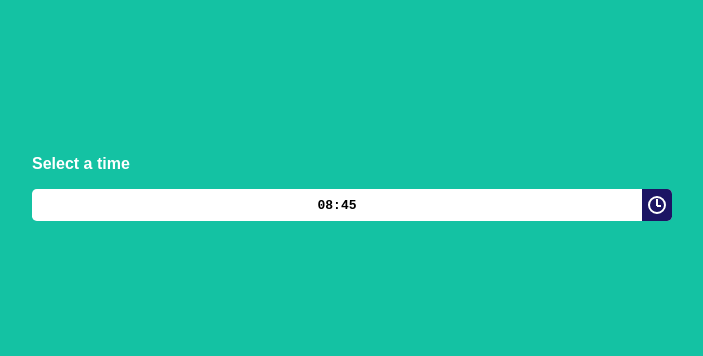
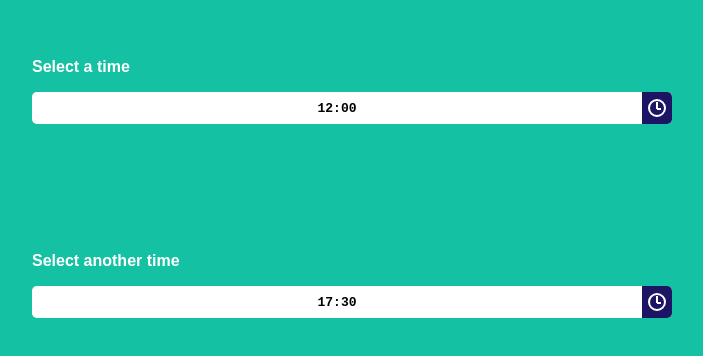
Before and after one commit to wRWebDev/timepicker, a plain HTML site: page index.html in a window 1280 px wide. Shown: the part 212-568 px from the top of the page, without its empty margins (288-991 px from the left). Drawn offline with nearby package versions, Linux system fonts and the light colour scheme.

Commit message:
Refactored for multiple instances

```diff
--- a/index.html
+++ b/index.html
@@ -34,6 +34,7 @@
             width: 50%;
             color: #fff;
             font-weight: bold;
+            margin: 4rem;
         }
 
     </style>
@@ -43,7 +44,20 @@
 
     <label>
         Select a time
-        <input type="time" name="schedule-time" value="08:45" />
+        <input
+            type="time"
+            name="schedule-time"
+        />
+    </label>
+
+
+    <label>
+        Select another time
+        <input
+            type="time"
+            name="another-time"
+            value="17:30"
+        />
     </label>
 
 
--- a/scss/timepicker.scss
+++ b/scss/timepicker.scss
@@ -1,3 +1,4 @@
+// Define theme color in RGB
 $tc-r: 28;
 $tc-g: 21;
 $tb-b: 100;
@@ -84,6 +85,7 @@ $tb-b: 100;
         border-radius: 0.3em;
         background: #fff;
         color: #000;
+        z-index: 10;
 
         &.show {
             display: flex;
--- a/timepicker.js
+++ b/timepicker.js
@@ -1,18 +1,26 @@
 /*
-    @WRWebDev - JQuery TimePicker v1.0
-    © Will Robertson 2021 - MIT License
-    https://github.com/
-
-    Loads in place of the HTML markup:
-    <input type="time" name="{pick a name}" (value="{hh:mm}" optional) />
+ *  JQuery TimePicker v1.0
+ *
+ *  Author:     @WRWebDev
+ *  Copyright:  © Will Robertson 2021
+ *  License:    MIT
+ *  Repo:       https://github.com/wRWebDev/timepicker
 */
 
 /*
+    Loads in place of the HTML markup:
+    <input type="time" name="{pick a name}" (value="{hh:mm}" opt.) (step="{x}" opt.) />
+
     ! USER OPTIONS
-    Default - 12:00 (midday)
-    Must be integers!
-    This is overwritten if a value is specified in the HTML
+    > Default Time - 12:00 (midday)
+        defaultTime = { hours: x (int), mins: x (int) }
+        This is overwritten if a valid value attribute is specified in the markup
+    > Minute Increments
+        minInc = x (int)
+        This is overwritten if a valid step attribute is specified in the markup
 */
+
+// ! USER OPTIONS
 let defaultTime = { hours: 12, mins: 0 }
 const minInc = 15
 
@@ -21,10 +29,16 @@ const twoDigitPad = val => ('00' + val).slice(-2)
 
 // Arrays to generate dropdown options
 const hours = [ ...Array(24).keys() ]
-const mins = [ ...Array(4).keys() ]
+const mins = [ ...Array(60 / minInc).keys() ]
+
+// For reducing amount of code written
+const timePositions = ['hrs', 'mins']
+
+// Keeps track of if a timepicker is showing or not
+let wrtpShowing = false
 
 // The markup is replaced with this content - takes the name as a string
-const replacementContent = (name, time) => `
+const replacementContent = ({name = String, time = Object}) => `
     <div class="wrtp-wrapper">
         <input
             type="text"
@@ -46,23 +60,21 @@ const replacementContent = (name, time) => `
 `
 
 // Creates the dropdown menus
-const populateoptions = () => {
-    $('.wrtp-dropdown-hrs').html(
+const populateoptions = wrapper => {
+    wrapper.find('.wrtp-dropdown-hrs').html(
         hours.map(i => `
             <div
-                class="wrtp-dropdown-selector-hrs ${i === defaultTime.hours ? 'selected' : null}"
+                class="wrtp-dropdown-selector-hrs${i === defaultTime.hours ? ' selected' : ''}"
                 data-val="${i}"
             >
                 ${twoDigitPad(i)}
             </div>
         `)
     )
-    // User can choose in the config options at the top
-    // What minute increments should be included (default, every 15 mins)
-    $('.wrtp-dropdown-mins').html(
+    wrapper.find('.wrtp-dropdown-mins').html(
         mins.map(i => `
             <div
-                class="wrtp-dropdown-selector-mins ${(i * minInc) === defaultTime.mins ? 'selected' : null}"
+                class="wrtp-dropdown-selector-mins${(i * minInc) === defaultTime.mins ? ' selected' : ''}"
                 data-val="${i * minInc}"
             >
                 ${twoDigitPad(i * minInc)}
@@ -75,18 +87,16 @@ const bindDropdownOptions = wrapper => {
 
     const changeValue = (wrapper, selection, pos) => {
         let value = wrapper.children('input').val().split(':')
-        value[pos] = ('00' + selection.attr('data-val')).slice(-2)
+        value[pos] = twoDigitPad(selection.attr('data-val'))
         wrapper.children('input').val(value.join(':'))
         wrapper.find('span').html(wrapper.children('input').val())
     }
 
-    const timePositions = ['hrs', 'mins']
-
     for(let i = 0; i < 2; i++){
-        $(`.wrtp-dropdown-selector-${timePositions[i]}`).each(function(){
+        wrapper.find(`.wrtp-dropdown-selector-${timePositions[i]}`).each(function(){
             $(this).bind('click', () => {
                 changeValue(wrapper, $(this), i)
-                $(`.wrtp-dropdown-selector-${timePositions[i]}`).each(function(){
+                wrapper.find(`.wrtp-dropdown-selector-${timePositions[i]}`).each(function(){
                     $(this).removeClass('selected')
                 })
                 $(this).addClass('selected')
@@ -96,39 +106,10 @@ const bindDropdownOptions = wrapper => {
 
 }
 
-let wrtpShowing = false
-let timepickers = $('input[type=time]')
-timepickers.each(function(i){
+/* Show when clicked on */
+const show = me => {me.children('.wrtp-dropdown')[0].classList.add('show')}
 
-    /* If there's a set value, use that as default  */
-    if($(this).val().split(':').length === 2){
-        let newDefault = $(this).val().split(':')
-        defaultTime = {
-            hours: parseInt(newDefault[0]),
-            mins: parseInt(newDefault[1])
-        }
-    }
-
-    /* Replace this with my timepicker module */
-    $(this).css({display: 'none'})
-    $(this).parent().append(replacementContent($(this).attr('name'), defaultTime))
-    const me = $(this).siblings('.wrtp-wrapper')
-    populateoptions()
-    bindDropdownOptions(me)
-
-    /* Populate the drop-down menu */
-    me.bind('click', () => {
-        !wrtpShowing ? show(me) : null
-        wrtpShowing = true
-    })
-
-    /* Show when clicked on */
-    const show = me => {
-        me.children('.wrtp-dropdown')[0].classList.add('show')
-    }
-
-})
-
+/* Hide when clicked off */
 $(document).on('click', e => {
     e.preventDefault()
     if(!$(e.target).parents('.wrtp-wrapper').length){
@@ -138,3 +119,29 @@ $(document).on('click', e => {
         wrtpShowing = false
     }
 })
+
+let timepickers = $('input[type=time]')
+timepickers.each(function(){
+
+    /* Replace the input with this timepicker module */
+    $(this).css({display: 'none'})
+    $(this).parent().append(replacementContent({
+        name: $(this).attr('name'),
+        time: $(this).val().split(':').length === 2
+                ? {
+                    hours: parseInt($(this).val().split(':')[0]),
+                    mins: parseInt($(this).val().split(':')[1])
+                }
+                : defaultTime
+    }))
+    const me = $(this).siblings('.wrtp-wrapper')
+    populateoptions(me)
+    bindDropdownOptions(me)
+
+
+    me.bind('click', () => {
+        !wrtpShowing ? show(me) : null
+        wrtpShowing = true
+    })
+
+})
```
Also changed, not shown: timepicker.css.
